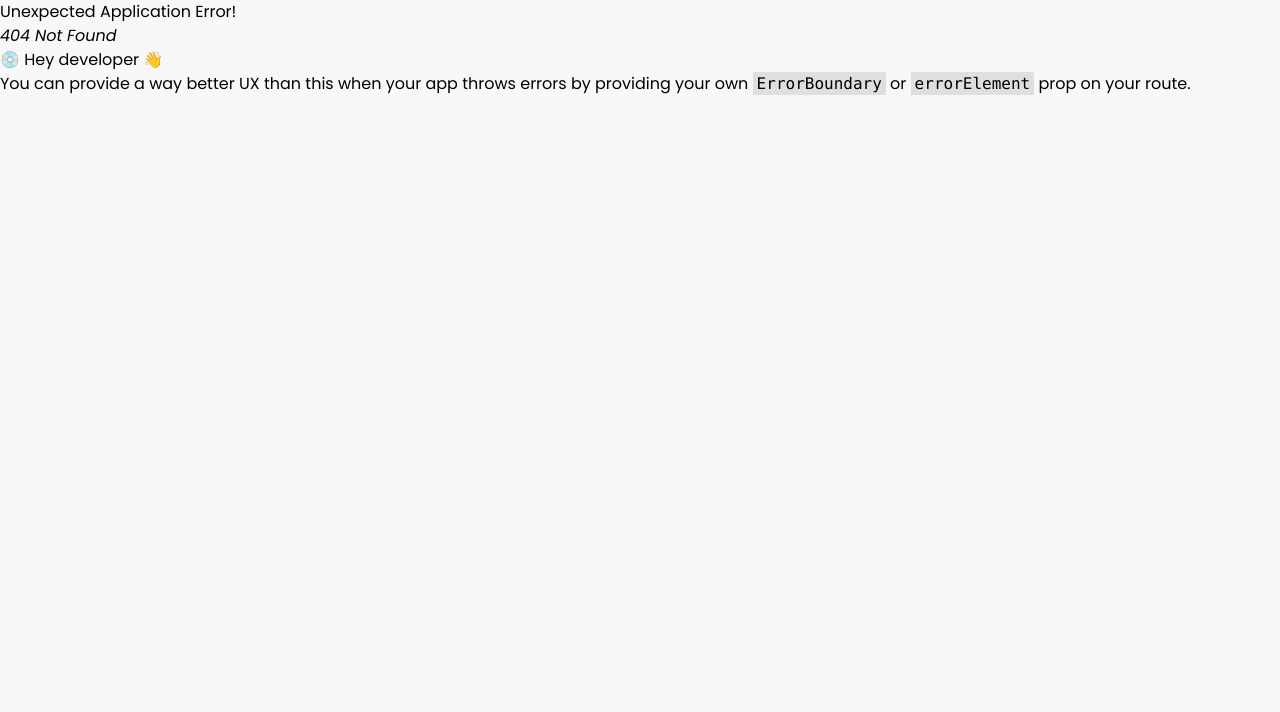
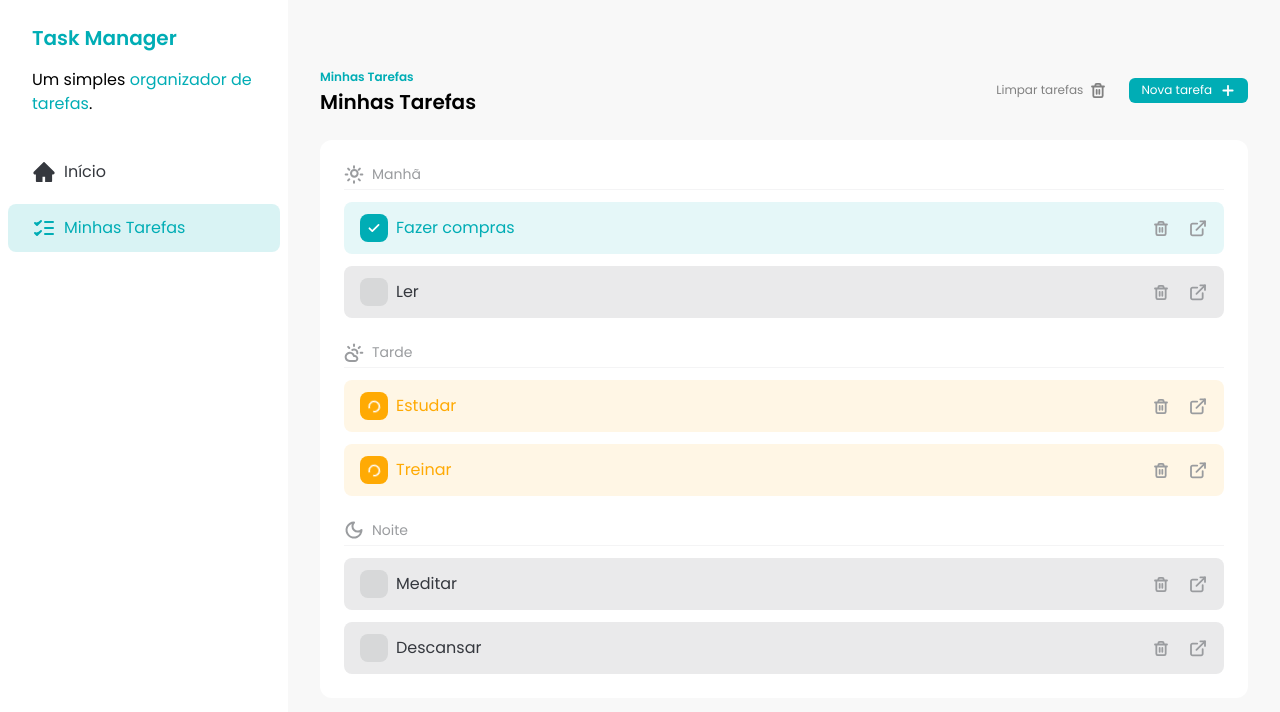
Before and after one commit to valmir-vasconcelos/fsc-task-manager, a React (Vite) app: page /tasks in a window 1280 px wide. Before the commit this address had no page. Shown: the top 712 px of the page. Built offline with nearby package versions, Linux system fonts and the light colour scheme; data requests are answered from the project's data file.

Commit message:
Adicionada home page

```diff
--- a/db.json
+++ b/db.json
@@ -1,12 +1,5 @@
 {
   "tasks": [
-    {
-      "id": "0e3db28d-8b75-45ca-bdff-906d868171ac",
-      "title": "Ler",
-      "description": "Ler livro sobre finanças",
-      "time": "morning",
-      "status": "done"
-    },
     {
       "id": "b4f922f3-2b48-4a1b-b37d-ee3ad07fc37d",
       "title": "Estudar",
@@ -41,6 +34,13 @@
       "description": "Assitir um filme com a família",
       "time": "evening",
       "status": "not_started"
+    },
+    {
+      "id": "c1c4b6b0-c7e3-44d2-a808-2a308a460ead",
+      "title": "Ler",
+      "description": "Ler livro sobre finanças",
+      "time": "morning",
+      "status": "not_started"
     }
   ]
 }
--- a/src/App.tsx
+++ /dev/null
@@ -1,15 +0,0 @@
-import { Toaster } from "sonner"
-import Sidebar from "./components/Sidebar"
-import Tasks from "./components/Tasks"
-
-function App() {
-
-    return (
-        <div className="flex">
-            <Sidebar />
-            <Tasks />
-        </div>
-    )
-}
-
-export default App
--- a/src/components/Sidebar.jsx
+++ b/src/components/Sidebar.jsx
@@ -4,7 +4,7 @@
 
 const Sidebar = () => {
   return (
-    <div className="h-screen bg-white w-72">
+    <div className="h-screen bg-white w-72 min-w-72">
       <div className="px-8 py-6 space-y-4">
         <h1 className="text-xl font-semibold text-brand-primary">
           Task Manager
@@ -15,11 +15,11 @@
         </p>
       </div>
       <div className="flex flex-col p-2 gap-2">
-        <SidebarButton color="unselected">
+        <SidebarButton href="/" color="unselected">
           <HomeIcon />
           Início
         </SidebarButton>
-        <SidebarButton color="selected">
+        <SidebarButton href="/tasks" color="selected">
           <TaskIcon />
           Minhas Tarefas
         </SidebarButton>
--- a/src/components/SidebarButton.jsx
+++ b/src/components/SidebarButton.jsx
@@ -1,6 +1,6 @@
 import { tv } from "tailwind-variants";
 
-const SidebarButton = ({ children, color }) => {
+const SidebarButton = ({ children, color, href }) => {
   const sidebar = tv({
     base: "flex items-center gap-2 px-6 py-3 rounded-lg",
     variants: {
@@ -12,7 +12,7 @@
   });
 
   return (
-    <a href="#" className={sidebar({ color })}>
+    <a href={href} className={sidebar({ color })}>
       {children}
     </a>
   );
--- /dev/null
+++ b/src/pages/Home.jsx
@@ -0,0 +1,11 @@
+import Sidebar from "../components/Sidebar";
+
+const HomePage = () => {
+  return (
+    <div className="flex">
+      <Sidebar />
+    </div>
+  );
+};
+
+export default HomePage;
--- /dev/null
+++ b/src/pages/Tasks.jsx
@@ -0,0 +1,13 @@
+import Sidebar from "../components/Sidebar";
+import Tasks from "../components/Tasks";
+
+function TasksPage() {
+  return (
+    <div className="flex">
+      <Sidebar />
+      <Tasks />
+    </div>
+  );
+}
+
+export default TasksPage;
```
Also changed, not shown: src/main.tsx (+9 -5 lines).
